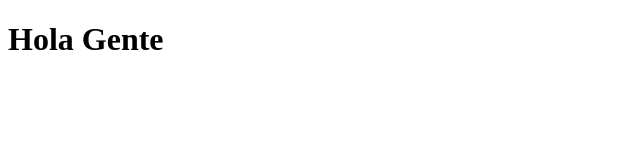
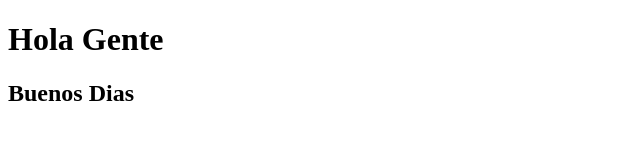
Before and after one commit to RomeoElSanto/P02-10_EmilioGaete, a plain HTML site: page src/Paquete/Index.html in a window 1280 px wide. Shown: the whole page, without its empty margins (0-640 px from the left). Drawn offline with Linux system fonts and the light colour scheme.

Commit message:
Primer cambio, introduccion de más texto

```diff
--- a/src/Paquete/Index.html
+++ b/src/Paquete/Index.html
@@ -6,6 +6,6 @@
 </head>
 <body>
 <h1>Hola Gente</h1>
-
+<h2>Buenos Dias</h2>
 </body>
 </html>
```
